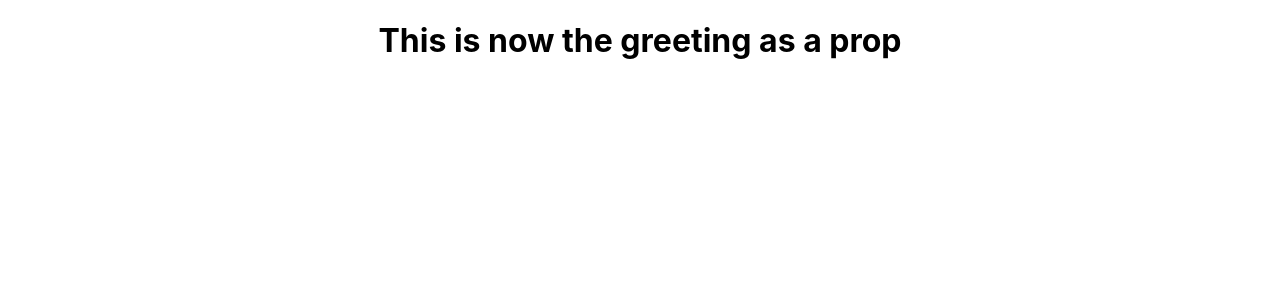
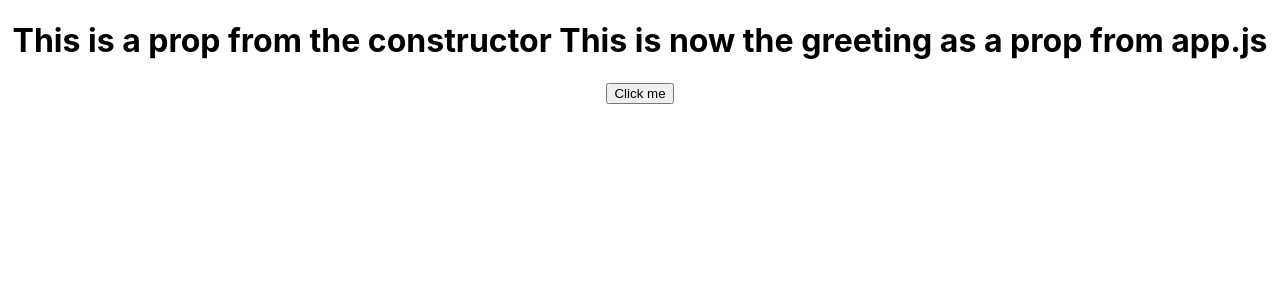
Before and after one commit to markohautala/React-Practice-6, a React (Create React App) app: page / in a window 1280 px wide. Shown: the top 300 px of the page. Built offline with nearby package versions, Linux system fonts and the light colour scheme.

Commit message:
Add state and props to the rendered JSX

```diff
--- a/src/App.js
+++ b/src/App.js
@@ -4,7 +4,7 @@ import StatefulGreeting from './components/StatefulGreeting';
 function App() {
   return (
     <div className="App">
-      <StatefulGreeting greeting="This is now the greeting as a prop"/>
+      <StatefulGreeting greeting="This is now the greeting as a prop from app.js"/>
     </div>
   );
 }
--- a/src/components/StatefulGreeting.js
+++ b/src/components/StatefulGreeting.js
@@ -1,8 +1,23 @@
 import React from 'react';
 
 class StatefulGreeting extends React.Component {
+
+    constructor(props) {
+        super(props);
+        this.state = {
+            introduction: "This is a prop from the constructor",
+            buttonText: "Click me"
+
+        };
+    }
+
     render() {
-        return <h1> {this.props.greeting} </h1>
+        return (
+            <div>
+                <h1> {this.state.introduction} {this.props.greeting} </h1>
+                <button> {this.state.buttonText} </button>
+            </div>
+        )
     }
 }
 
```
